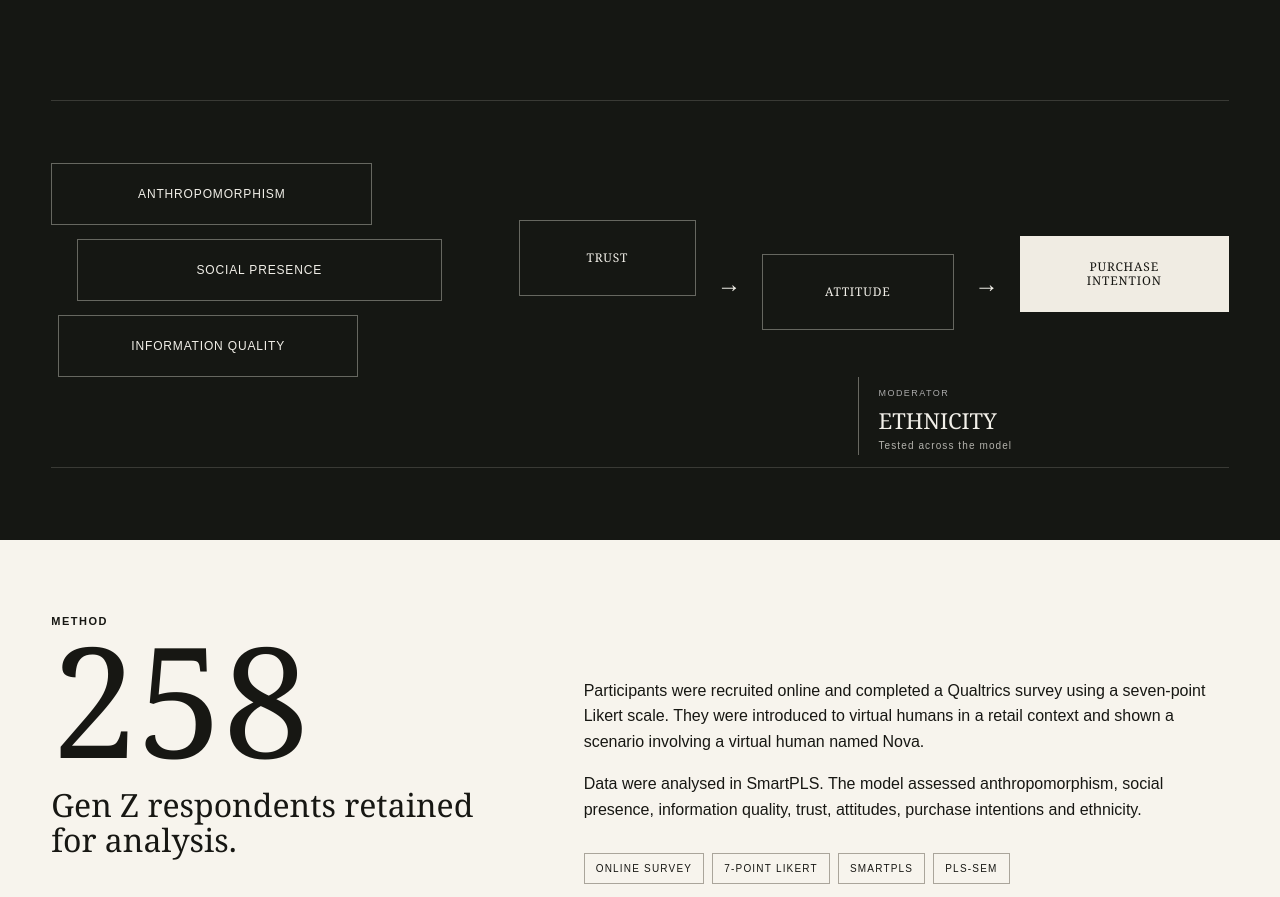
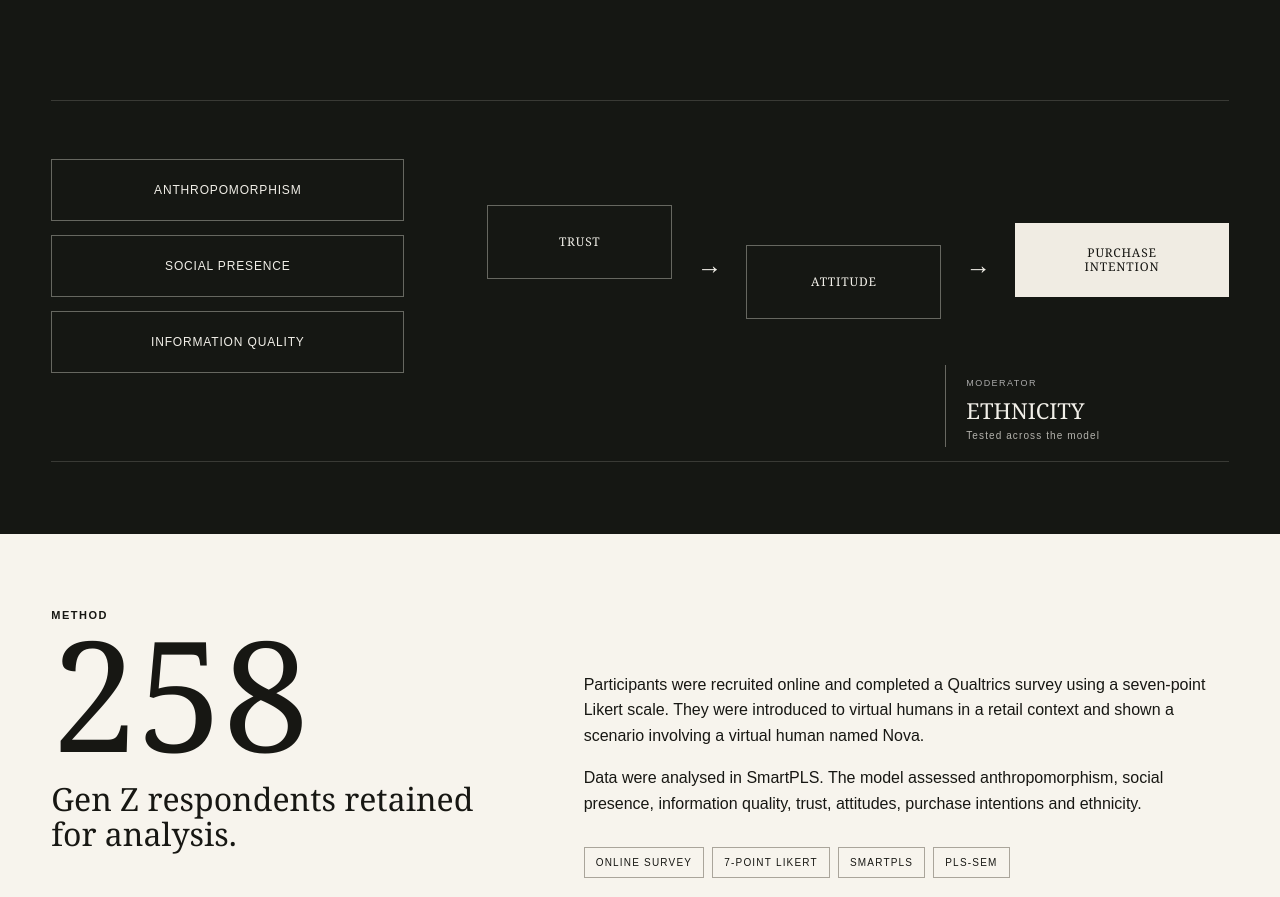
Before and after one commit to reggiemagtibay/reginald-magtibay-portfolio, a Next.js app: page /work/virtual-humans in a window 1280 px wide. Shown: the part 1800-2697 px from the top of the page. Built offline with nearby package versions, Linux system fonts and the light colour scheme.

Commit message:
Fix broken conceptual model desktop grid

```diff
--- a/app/globals.css
+++ b/app/globals.css
@@ -308,3 +308,18 @@ max-width:220px!important;
 .vh-ethnicity strong{display:block!important;font-family:Georgia,serif!important;font-size:22px!important;font-weight:400!important;letter-spacing:0!important}
 .vh-ethnicity span{display:block!important;font-size:10px!important;margin-top:5px!important;opacity:.72!important}
 @media(max-width:900px){.vh-network{grid-template-columns:1fr!important;gap:34px!important;padding:42px 0!important}.vh-inputs span,.vh-inputs span:nth-child(n){width:100%!important;margin-left:0!important}.vh-flow-main{grid-template-columns:1fr!important;transform:none!important}.vh-flow-main .vh-node{transform:none!important}.vh-flow-main .vh-arrow{transform:rotate(90deg)!important}.vh-ethnicity{position:static!important;width:auto!important;margin-top:8px!important}}
+
+/* Conceptual model hotfix — stable desktop grid */
+@media(min-width:901px){
+.vh-network{display:grid!important;grid-template-columns:30% 1fr!important;column-gap:7%!important;align-items:center!important;padding:58px 0 88px!important}
+.vh-inputs{width:100%!important}
+.vh-inputs span,.vh-inputs span:nth-child(n){width:100%!important;margin:0!important;box-sizing:border-box!important}
+.vh-flow-main{display:grid!important;grid-template-columns:minmax(150px,1fr) 46px minmax(170px,1.05fr) 46px minmax(190px,1.15fr)!important;gap:14px!important;align-items:center!important;width:100%!important;min-width:0!important;transform:none!important}
+.vh-flow-main .vh-node{width:100%!important;min-width:0!important;min-height:74px!important;box-sizing:border-box!important;display:flex!important;align-items:center!important;justify-content:center!important;padding:16px 18px!important;white-space:normal!important}
+.vh-flow-main .trust{transform:translateY(-24px)!important}
+.vh-flow-main .attitude{transform:translateY(16px)!important}
+.vh-flow-main .final{transform:translateY(-6px)!important}
+.vh-flow-main .vh-arrow{width:46px!important;font-size:25px!important;transform:none!important}
+.vh-ethnicity{right:2%!important;bottom:14px!important;width:260px!important;box-sizing:border-box!important;padding:6px 0 6px 20px!important;text-align:left!important}
+.vh-ethnicity small,.vh-ethnicity strong,.vh-ethnicity span{display:block!important}
+}
```
